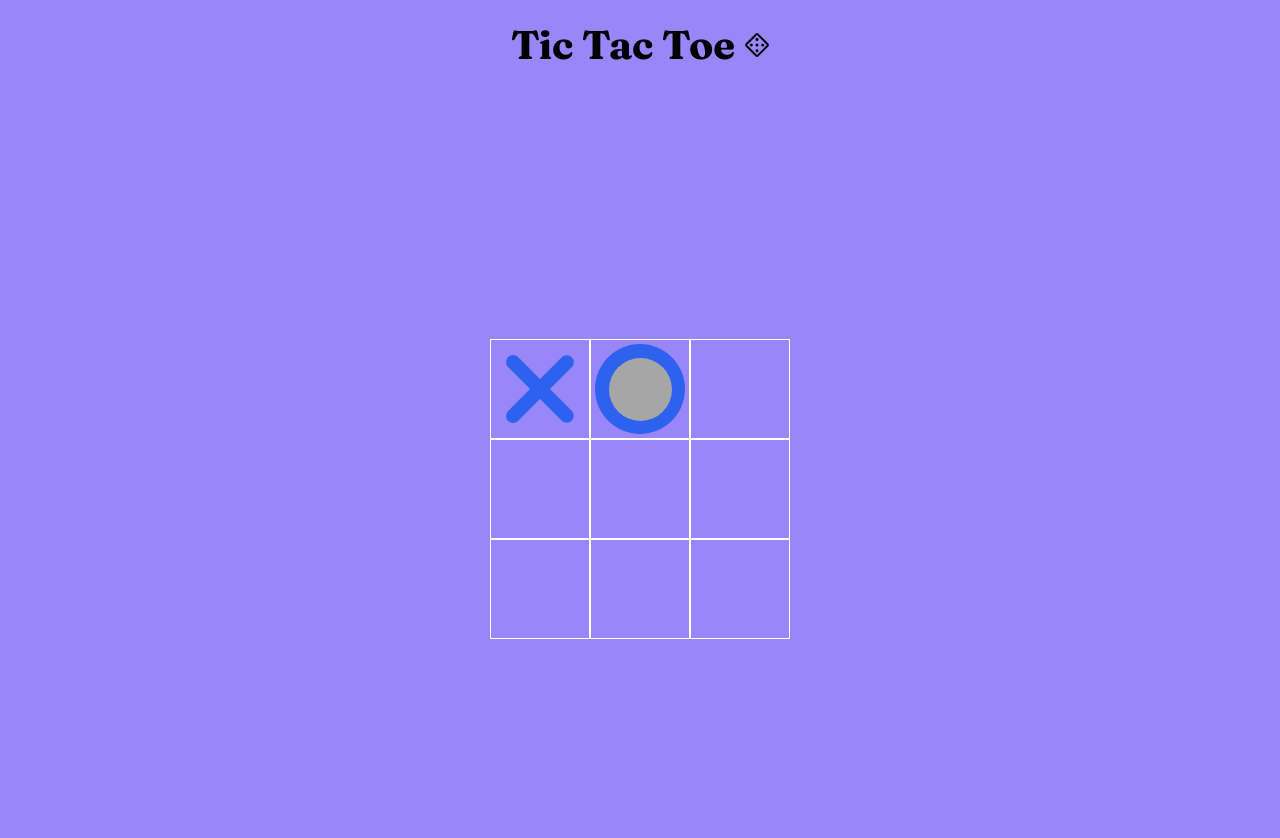
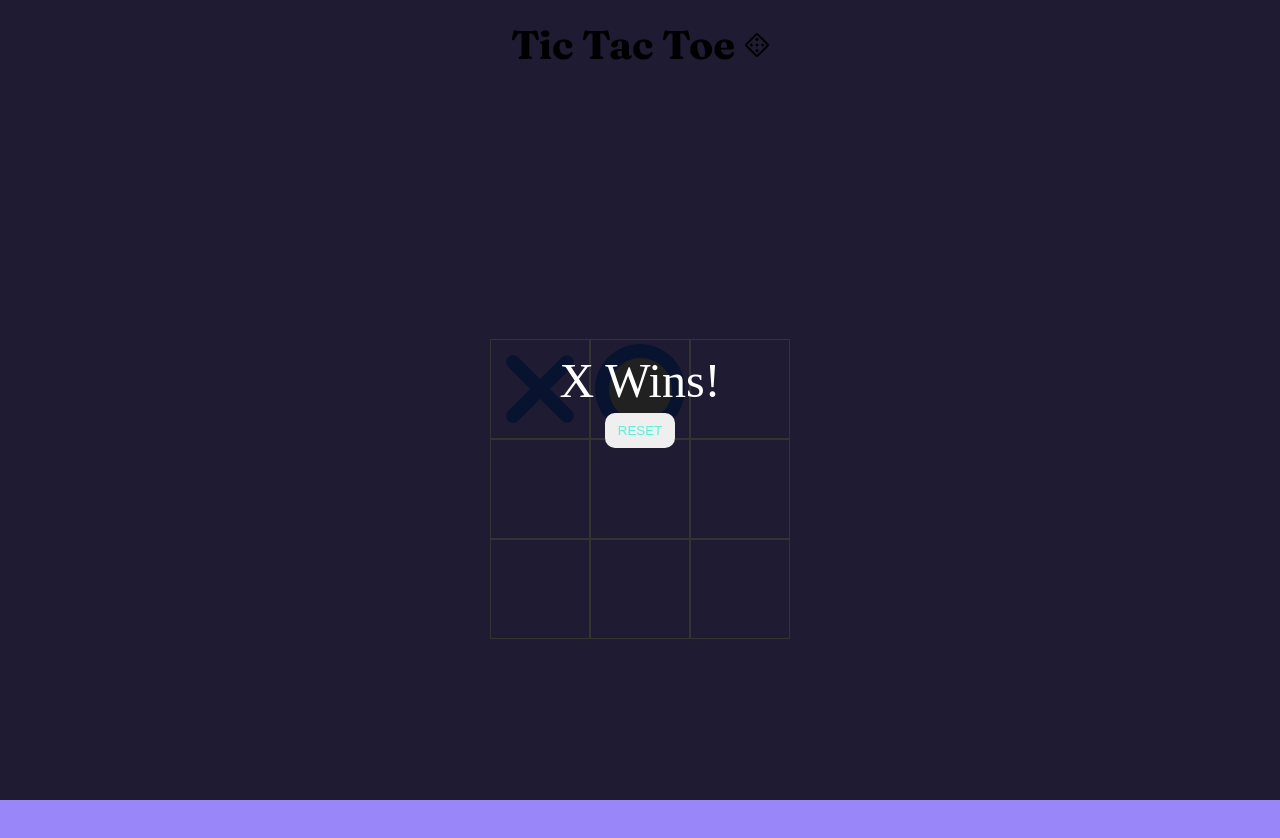
Before and after one commit to jomoke814/Odin-Projects, a plain HTML site: page Tic Tac Toe/index.html in a window 1280 px wide. Drawn offline with Linux system fonts and the light colour scheme.

Commit message:
Adding styles to message board and button

```diff
--- a/Tic Tac Toe/css/styles.css
+++ b/Tic Tac Toe/css/styles.css
@@ -112,3 +112,25 @@ svg {
     height: calc(var(--main-mark-size) * .7);
     width: calc(var(--main-mark-size) * .7);
 }
+
+.msg-board {
+    color: #fff;
+    background-color: rgba(0, 0, 0, .8);
+    font-size: 3rem;
+    position: fixed;
+    inset: 0;
+    display: flex;
+    flex-direction: column;
+    justify-content: center;
+    align-items: center;
+}
+
+button {
+    color: #5defd8;
+    text-transform: uppercase;
+    border: none;
+    border-radius: 10px;
+    padding: 10px;
+    width: 70px;
+    margin-top: 5px;
+}
--- a/Tic Tac Toe/index.html
+++ b/Tic Tac Toe/index.html
@@ -25,5 +25,9 @@
         <div class="cell"></div>
         <div class="cell"></div>
     </div>
+    <div class="msg-board">
+        <div id="msg">X Wins!</div>
+        <button type="reset">Reset</button>
+    </div>
 </body>
 </html>
```
